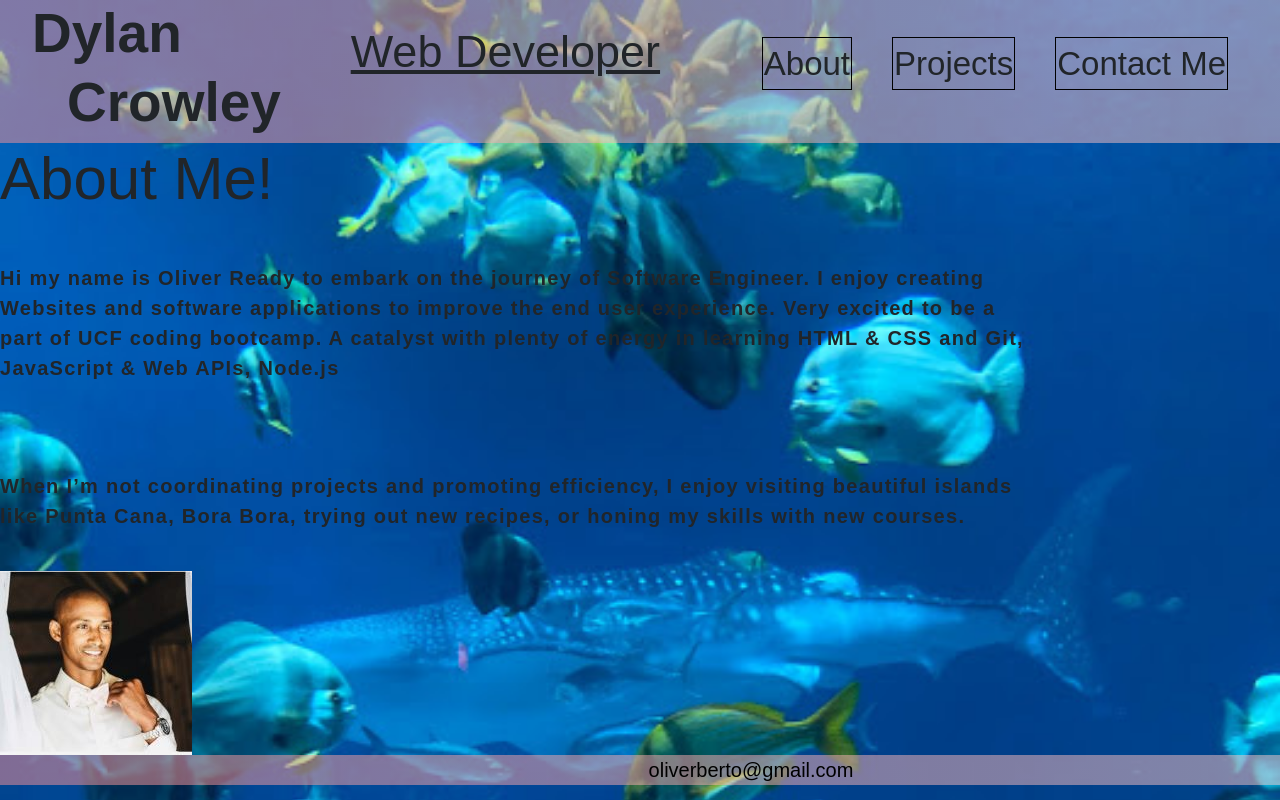
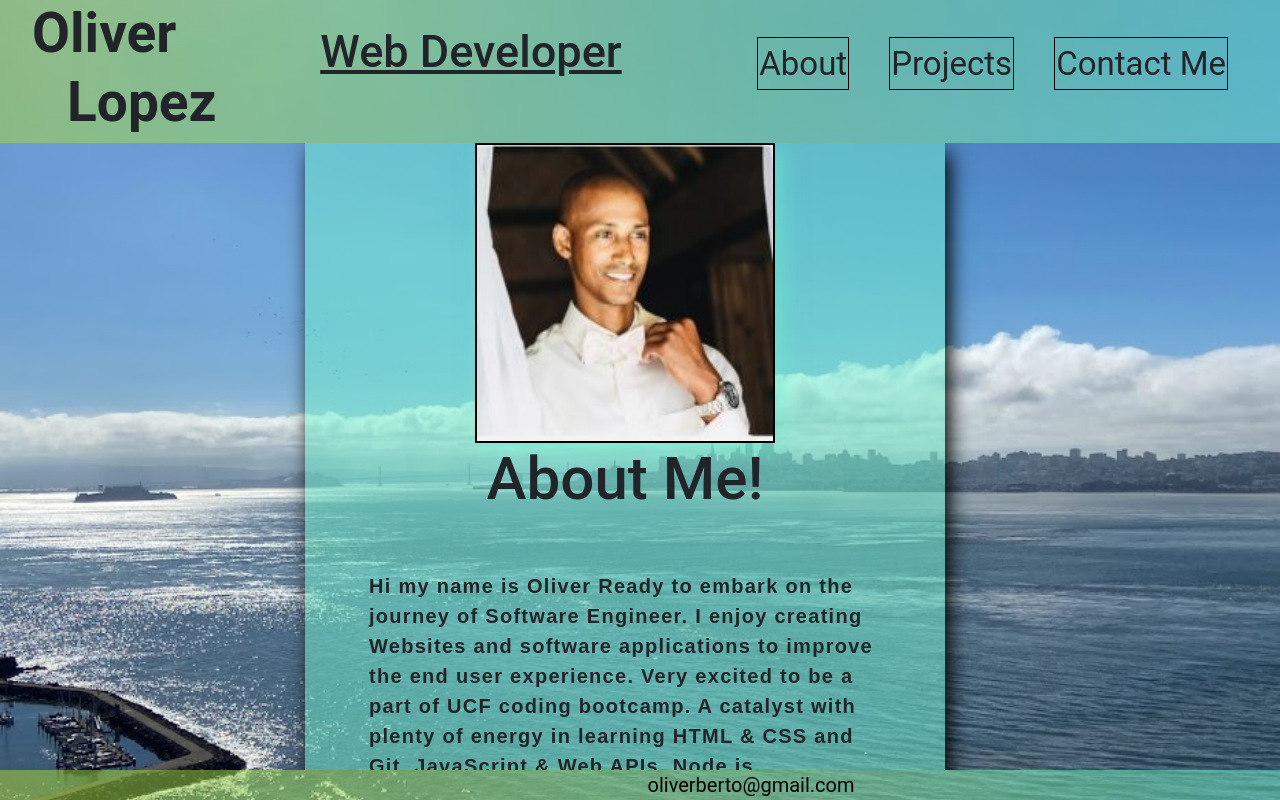
Before and after one commit to oliverLo78/20-portfolio, a React (Create React App) app: page / in a window 1280 px wide. Built offline with nearby package versions, Linux system fonts and the light colour scheme; a web font is replaced by a local one.

Commit message:
fixed relative path errors with background images

```diff
--- a/package.json
+++ b/package.json
@@ -16,10 +16,10 @@
     "gh-pages": "^4.0.0",
     "nodemailer": "^6.8.0",
     "react": "^17.0.2",
-    "react-bootstrap": "2.7.0",
+    "react-bootstrap": "^2.7.0",
     "react-dom": "^17.0.2",
+    "react-dotenv": "0.1.3",
     "react-router-dom": "6.6.1",
-    "react-dotenv": "0.1.3",
     "react-scripts": "5.0.1",
     "reactstrap": "^9.1.5",
     "web-vitals": "^2.1.4"
--- a/src/components/About/about.css
+++ b/src/components/About/about.css
@@ -17,7 +17,7 @@
     justify-content: center;
     width: 50%;
     animation: fadeInLeft 1s ease-in-out;
-    background-color: rgba(255, 147, 152, .4);
+    background-color:rgba(112, 240, 206, 0.5);
     margin-right: 30px;
     box-shadow: 5px 10px 20px #000;
 }
@@ -27,7 +27,7 @@
     width: 300px;
     border: 2px solid #000;
     animation: fadeInLeft 2s ease-in-out;
-    box-shadow: 7px 7px 20px 1px #FF9398;
+    box-shadow: 7px 7px 20px 1px rgba(112, 240, 206, 0.5);
 }
 
 @keyframes fadeInLeft {
--- a/src/components/About/index.jsx
+++ b/src/components/About/index.jsx
@@ -1,20 +1,18 @@
-import React, { useState } from 'react';
-
-import headshot from '/src/images/oliver ProfilePic-sm.jpg'
+import React from 'react';
+import './about.css';
+import headshot from  '../../images/oliver ProfilePic-sm.jpg';
 
 function About() {
     return (
       <div className="about-container">
           <div className="left-side">
+          <img className="headshot" src={headshot} alt="Oliver Lopez"></img>
           <h1 style={{fontSize: '60px'}}>About Me!</h1>
           <p className="mt-5" style={{width: '80%', fontSize: '20px'}}>
-          Hi my name is Oliver  Ready to embark on the journey of Software Engineer. I enjoy creating Websites and software applications to improve the end user experience. Very excited to be a part of UCF coding bootcamp. A catalyst with plenty of energy in learning HTML & CSS and Git, JavaScript & Web APIs, Node.js</p>
-          <br></br>
-          <p className='mt-5' style={{width: '80%', fontSize: '20px'}}>
-          When I’m not coordinating projects and promoting efficiency, I enjoy visiting beautiful islands like Punta Cana, Bora Bora, trying out new recipes, or honing my skills with new courses.</p>
-          <br></br>
-                  </div>
-          <img className="headshot" src={headshot} alt="Oliver Lopez"></img>
+          Hi my name is Oliver  Ready to embark on the journey of Software Engineer. I enjoy creating Websites and software applications to improve the end user experience. Very excited to be a part of UCF coding bootcamp. A catalyst with plenty of energy in learning HTML & CSS and Git, JavaScript & Web APIs, Node.js.<br></br><br></br>
+          When I’m not coordinating projects and promoting efficiency, I enjoy visiting beautiful islands like Punta Cana, Bora Bora, trying out new recipes, and working at honing my skills with new coding courses.<br></br><br></br>
+          I am very excited of being involved in the tech industry as a Web Developer and would jump at the opportunity to be a part of a company that shares similar values.</p><br></br>
+          </div>
       </div>
       )
   }
--- a/src/components/Contact/index.jsx
+++ b/src/components/Contact/index.jsx
@@ -51,7 +51,7 @@ import  Modal from 'react-bootstrap/Modal';
       </div>
     </form>
 
-    <Modal email={show} onHide={messageClose}>
+    <Modal email={email} onHide={messageClose}>
       <Modal.Header closeButton style={{ backgroundColor: '#cbfff5', borderRadius: '5px' }}>
           <Modal.Title>Message Sent!</Modal.Title>
       </Modal.Header>
--- a/src/components/Footer/footer.css
+++ b/src/components/Footer/footer.css
@@ -1,6 +1,6 @@
 .footer-container {
     display: flex;
-    background: linear-gradient(0.25turn, rgba(255, 147, 152, 0.5), rgba(253, 200, 201, 0.5));
+    background: linear-gradient(0.25turn, rgba(172, 218, 55, 0.5), rgba(112, 240, 206, 0.5));
     width: 100%;
     align-items: center;
     justify-content: center;
--- a/src/components/Header/header.css
+++ b/src/components/Header/header.css
@@ -1,5 +1,5 @@
 .header-background {
-    background: linear-gradient(0.25turn, rgba(255, 147, 152, 0.5), rgba(253, 200, 201, 0.5));
+    background: linear-gradient(0.25turn, rgba(172, 218, 55, 0.5), rgba(112, 240, 206, 0.5));
 }
 
 .name-header {
@@ -8,7 +8,7 @@
 }
 
 .name-header::after {
-    content: 'dcrowdev';
+    content: 'oliverLo78';
     position: absolute;
     bottom: 0;
     left: 0;
@@ -41,11 +41,11 @@
 }
 
 .first-name::after {
-    content: 'Dylan';
+    content: 'Oliver';
 }
 
 .last-name::after {
-    content: 'Crowley';
+    content: 'Lopez';
 }
 
 .title {
@@ -80,7 +80,7 @@
 }
 
 .header-ul-li:hover {
-    color: #FF9398;
+    color: #93f2ff;
     text-decoration: none;
 }
 
--- a/src/components/Portfolio/index.jsx
+++ b/src/components/Portfolio/index.jsx
@@ -1,6 +1,6 @@
 import React from 'react';
 import portfolio from './portfolio.css'
-import pdf from '/public/assets/Oliver FullStack Resume 2023.pdf';
+import pdf from '../../images/Oliver FullStack Resume 2023.pdf';
 
 function Project( {grpProjects} ) {
 
--- a/src/components/Resume/index.jsx
+++ b/src/components/Resume/index.jsx
@@ -1,6 +1,6 @@
 import React from "react";
 import { Toast, ToastHeader, ToastBody, Alert } from "reactstrap";
-import pdf from '/public/assets/Oliver FullStack Resume 2023.pdf';
+import pdf from '../../images/Oliver FullStack Resume 2023.pdf';
 
 function ResumeDiv(props) {
   return (
--- a/src/styles/App.css
+++ b/src/styles/App.css
@@ -3,11 +3,11 @@
   margin: 0;
   padding: 0;
   color: 000;
-  font-family: 'Titillium Web', sans-serif;
+  font-family: 'Roboto', sans-serif;
 }
 
 .prj-one {
-  background-image: url('../images/ATL\ aquarium2.jpg');
+  background-image: url('../images/Trip\ SanFrancisco2.jpg');
   background-size: cover;
 }
 
@@ -42,7 +42,6 @@ p {
   color: #61dafb;
 }
 
-
 /* css file found in GitHub */
 p {
   font-family: sans-serif;
```
Also changed, not shown: 2 other files (tests, documents, lock files or other folders).
